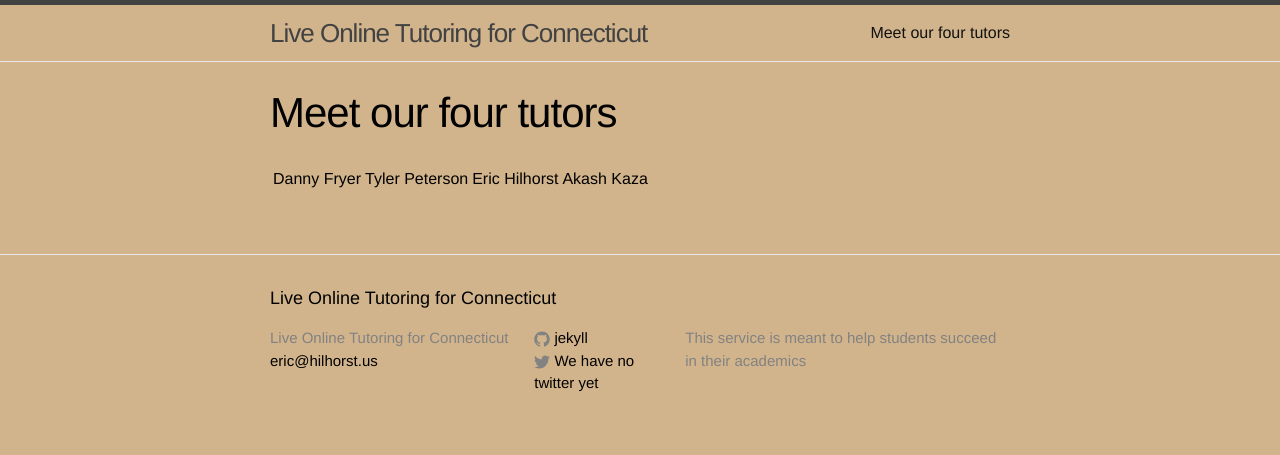
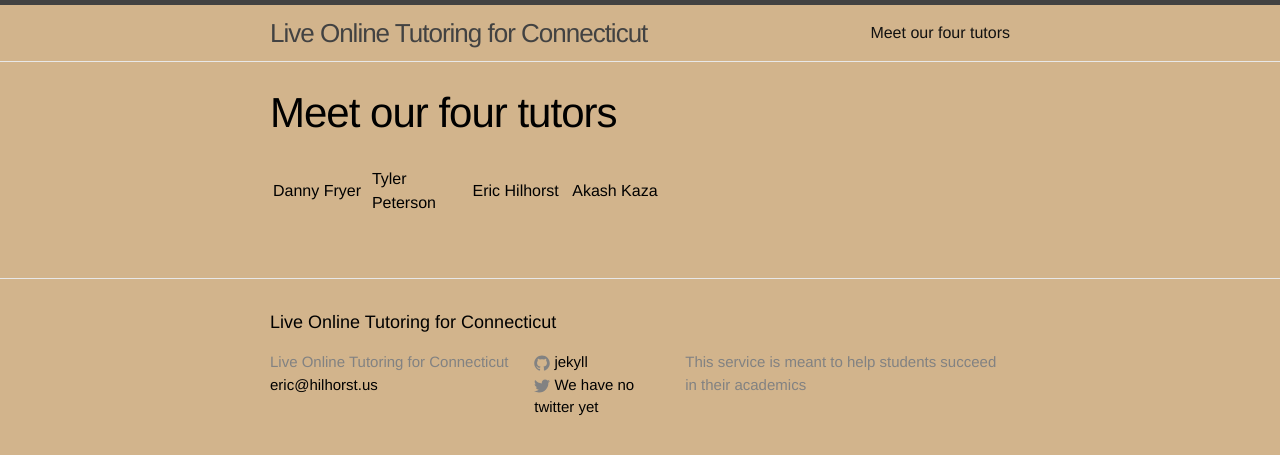
Before and after one commit to pepe454/pepe454.github.io, a Jekyll site: the page built from about.md, in a window 1280 px wide. Shown: the top 455 px of the page. Built offline with Jekyll 4.4.1, drawn with Linux system fonts in a browser that asks for light colours.

Commit message:
Update about.md

```diff
--- a/about.md
+++ b/about.md
@@ -5,10 +5,11 @@
 ---
 <table class= "Table1">
 
+<table width= "400">
   <tr>
-    <td>Danny Fryer</td>
-    <td>Tyler Peterson</td>
-    <td>Eric Hilhorst</td>
-    <td>Akash Kaza</td>
+    <td width="100" >Danny Fryer</td>
+    <td width="100">Tyler Peterson</td>
+    <td width="100">Eric Hilhorst</td>
+    <td width="100">Akash Kaza</td>
   </tr>
 </table>
```
